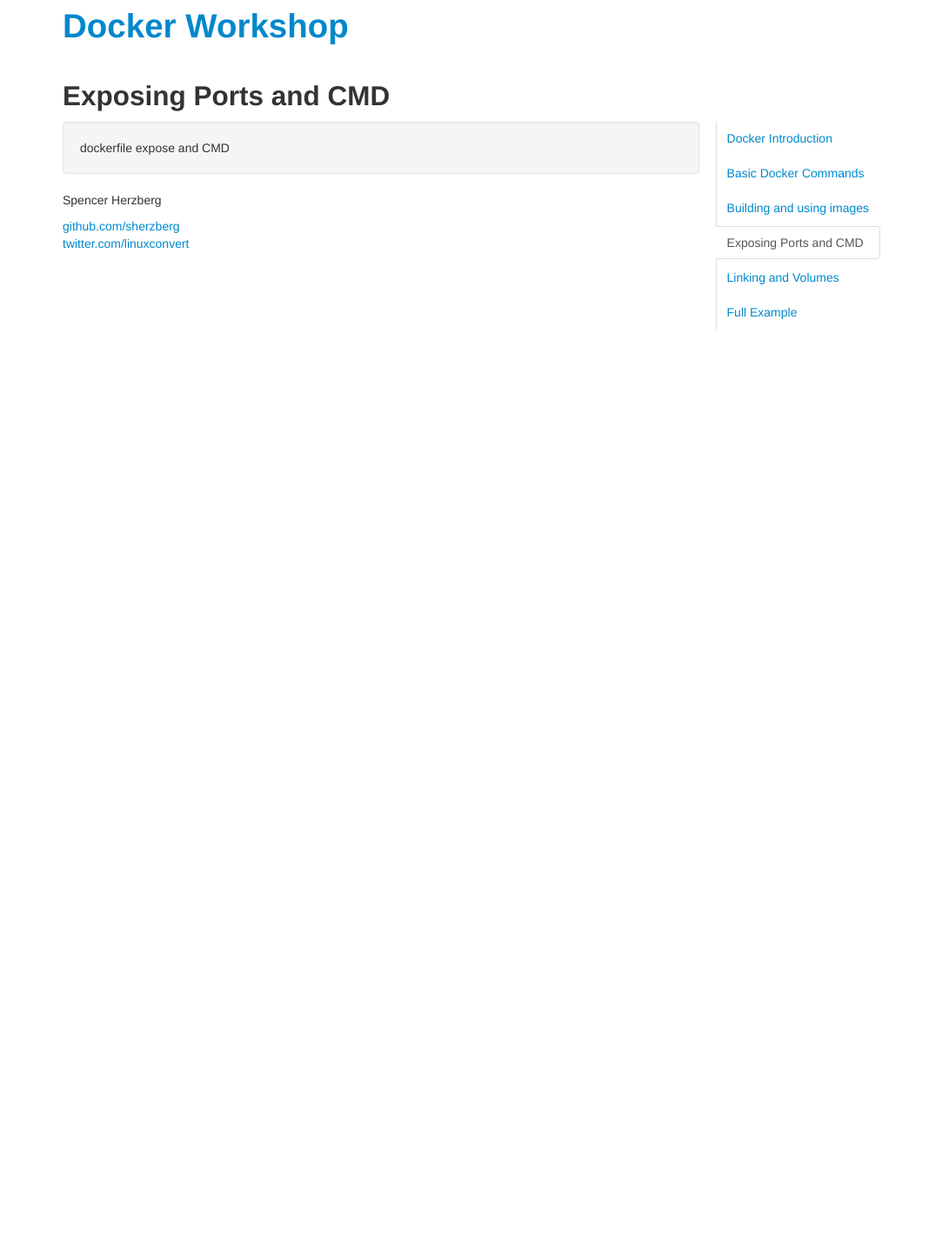
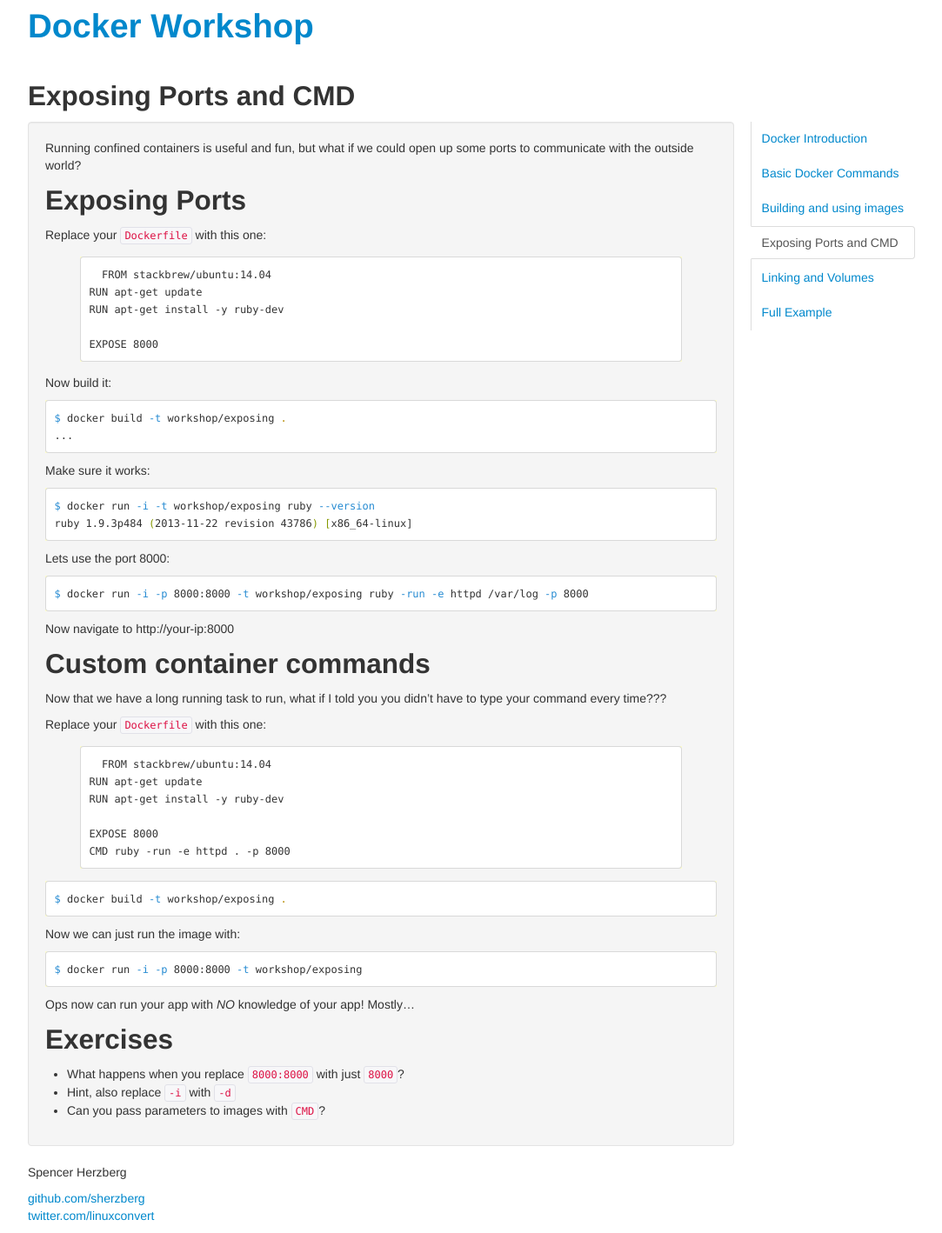
Before and after one commit to sherzberg/docker-workshop, a Jekyll site: the page built from pages/exposing_and_cmd.md, in a window 1280 px wide. Shown: the whole page at 87% size, without its empty margins (98-1181 px from the left). Built offline with Jekyll 4.4.1, drawn with Linux system fonts in a browser that asks for light colours; nearby versions of some CDN libraries; Markdown is read by kramdown in place of the engine named in the settings; before the commit the page ends 900 px from its top, so only the background shows below that.

Commit message:
workshop steps and exercises for exposing ports

````diff
--- /dev/null
+++ b/_includes/exposing_and_cmd/1/Dockerfile
@@ -0,0 +1,5 @@
+FROM stackbrew/ubuntu:14.04
+RUN apt-get update
+RUN apt-get install -y ruby-dev
+
+EXPOSE 8000
--- /dev/null
+++ b/_includes/exposing_and_cmd/2/Dockerfile
@@ -0,0 +1,6 @@
+FROM stackbrew/ubuntu:14.04
+RUN apt-get update
+RUN apt-get install -y ruby-dev
+
+EXPOSE 8000
+CMD ruby -run -e httpd . -p 8000
--- a/assets/css/light.css
+++ b/assets/css/light.css
@@ -69,3 +69,4 @@
 .highlight .il { color: #2AA198 } /* Literal.Number.Integer.Long */
 
 .well .highlight pre { background-color: #fff}
+.container { width: 1020px; }
--- /dev/null
+++ b/pages/exposing_and_cmd.md
@@ -0,0 +1,70 @@
+---
+layout: default
+title: Exposing Ports and CMD
+order: 4
+---
+
+Running confined containers is useful and fun, but what if we could open up some ports
+to communicate with the outside world?
+
+Exposing Ports
+--------------
+
+Replace your `Dockerfile` with this one:
+
+{% highlight text %}
+  {% include exposing_and_cmd/1/Dockerfile %}
+{% endhighlight %}
+
+Now build it:
+
+```bash
+$ docker build -t workshop/exposing .
+...
+```
+
+Make sure it works:
+
+```bash
+$ docker run -i -t workshop/exposing ruby --version
+ruby 1.9.3p484 (2013-11-22 revision 43786) [x86_64-linux]
+```
+
+Lets use the port 8000:
+
+```bash
+$ docker run -i -p 8000:8000 -t workshop/exposing ruby -run -e httpd /var/log -p 8000
+```
+
+Now navigate to http://your-ip:8000
+
+Custom container commands
+-------------------------
+
+Now that we have a long running task to run, what if I told you you didn't have
+to type your command every time???
+
+Replace your `Dockerfile` with this one:
+
+{% highlight text %}
+  {% include exposing_and_cmd/2/Dockerfile %}
+{% endhighlight %}
+
+```bash
+$ docker build -t workshop/exposing .
+```
+
+Now we can just run the image with:
+
+```bash
+$ docker run -i -p 8000:8000 -t workshop/exposing
+```
+
+Ops now can run your app with _NO_ knowledge of your app! Mostly...
+
+Exercises
+---------
+
+ * What happens when you replace `8000:8000` with just `8000`?
+  * Hint, also replace `-i` with `-d`
+ * Can you pass parameters to images with `CMD`?
````
Also changed, not shown: pages/exposing_and_cmd.html (deleted, +0 -7 lines).
